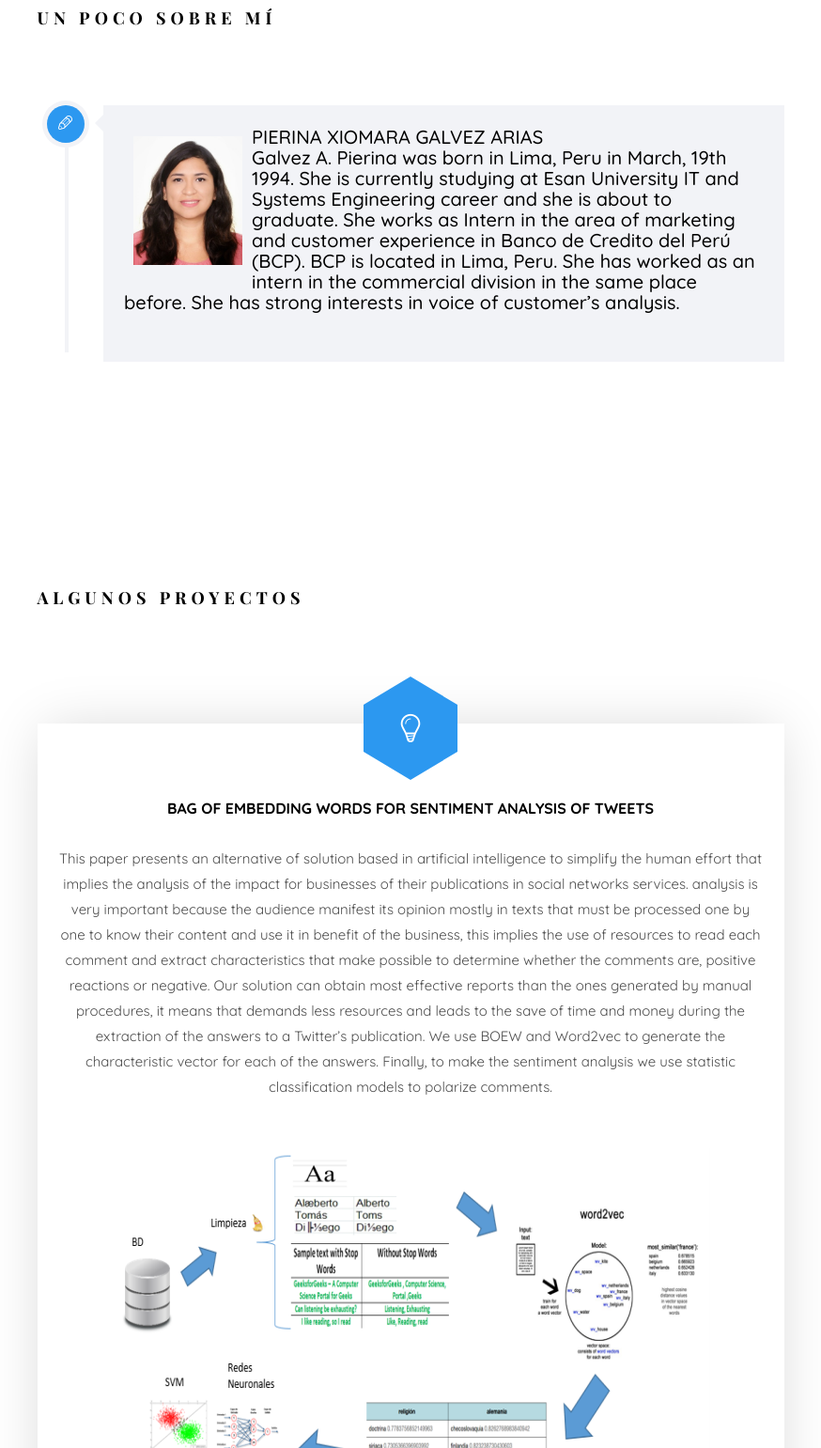
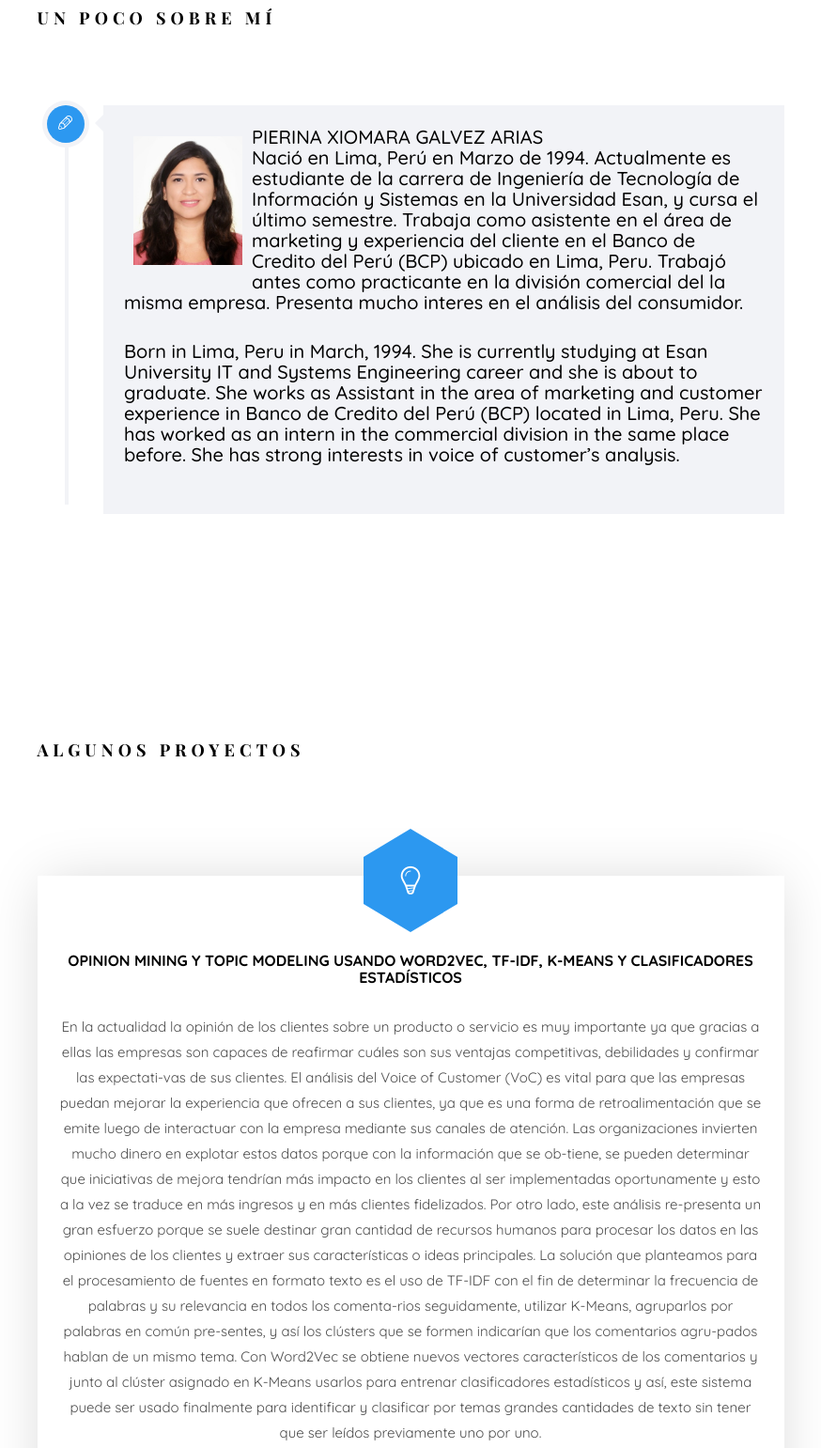
Before and after one commit to lionanalytics/opinionmining, a plain HTML site: page index.html in a window 1280 px wide. Shown: the part 1007-2548 px from the top of the page at 94% size, without its empty margins (353-1227 px from the left). Drawn offline with nearby package versions, Linux system fonts and the light colour scheme; files whose address does not match are found by name; a web font is replaced by a local one.

Commit message:
Update index.html

```diff
--- a/index.html
+++ b/index.html
@@ -74,8 +74,8 @@
 				<div id="navbar" class="collapse">
 					<ul>
 						<li class="active"><a href="#" data-nav-section="home">Home</a></li>
-						<li><a href="#" data-nav-section="biography">Equipo</a></li>
-						<li><a href="#" data-nav-section="projects">Proyectos</a></li>
+						<li><a href="#" data-nav-section="biography">Autor</a></li>
+						<li><a href="#" data-nav-section="projects">Abstract</a></li>
 						<li><a href="#" data-nav-section="publication">Resultados</a></li>
 					</ul>
 				</div>
@@ -138,10 +138,15 @@ Copyright &copy;<script>document.write(new Date().getFullYear());</script> All r
 					               <div class="timeline-label">
 							       <img style = "width: 20%;height: 20%; float: left;padding: 10px" src="images/pierina.jpg"></img>
 					                  <h2><a href="#">PIERINA XIOMARA GALVEZ ARIAS</a>
-					                  <p>Galvez A. Pierina was born in Lima, Peru in March, 19th 1994. She is currently studying at
+							 <p>Nació en Lima, Perú en Marzo de 1994. Actualmente es estudiante de la carrera de Ingeniería
+								 de Tecnología de Información y Sistemas en la Universidad Esan, y cursa el último semestre.
+								Trabaja como asistente en el área de marketing y experiencia del cliente en el Banco de
+								Credito del Perú (BCP) ubicado en Lima, Peru. Trabajó antes como practicante en la división
+								comercial del la misma empresa. Presenta mucho interes en el análisis del consumidor. </p>
+					                  <p>Born in Lima, Peru in March, 1994. She is currently studying at
 								Esan University IT and Systems Engineering career and she is about to graduate.
-								She works as Intern in the area of marketing and customer experience in Banco de
-								Credito del Perú (BCP). BCP is located in Lima, Peru. She has worked as an intern in the
+								She works as Assistant in the area of marketing and customer experience in Banco de
+								Credito del Perú (BCP) located in Lima, Peru. She has worked as an intern in the
 								commercial division in the same place before. She has strong interests in voice of
 								customer’s analysis.</p>
 					               </div>
@@ -170,24 +175,30 @@ Copyright &copy;<script>document.write(new Date().getFullYear());</script> All r
 									<i class="icon-bulb"></i>
 								</span>
 								<div class="desc">
-									<h3>Bag of Embedding Words for Sentiment Analysis of Tweets </h3>
-									<p>This paper presents an alternative of solution based in artificial intelligence to simplify the human effort that
-										implies the analysis of the impact for businesses of their publications in social networks services.
-										analysis is very important because the audience manifest its opinion mostly in texts that must be processed one
-										by one to know their content and use it in benefit of the business, this implies the use of resources to read
-										each comment and extract characteristics that make possible to determine whether the comments are, positive
-										reactions or negative. Our solution can obtain most effective reports than the ones generated
-										by manual procedures, it means that demands less resources and leads to the save of time and money
-										during the extraction of the answers to a Twitter’s publication. We use BOEW and Word2vec to generate the
-										characteristic vector for each of the answers. Finally, to make the sentiment analysis we use statistic classification
-										models to polarize comments.</p>
+									<h3>Opinion Mining y Topic Modeling usando Word2Vec, TF-IDF, K-means y clasificadores estadísticos </h3>
+									<p>En la actualidad la opinión de los clientes sobre un producto o servicio es muy importante ya que
+									gracias a ellas las empresas son capaces de reafirmar cuáles son sus ventajas competitivas, debilidades
+									y confirmar las expectati-vas de sus clientes. El análisis del Voice of Customer (VoC) es vital para que
+									las empresas puedan mejorar la experiencia que ofrecen a sus clientes, ya que es una forma de retroalimentación
+									que se emite luego de interactuar con la empresa mediante sus canales de atención. Las organizaciones invierten
+									mucho dinero en explotar estos datos porque con la información que se ob-tiene, se pueden determinar que
+									iniciativas de mejora tendrían más impacto en los clientes al ser implementadas oportunamente y esto
+									a la vez se traduce en más ingresos y en más clientes fidelizados. Por otro lado, este análisis re-presenta un
+									gran esfuerzo porque se suele destinar gran cantidad de recursos humanos para procesar los datos en las opiniones
+									de los clientes y extraer sus características o ideas principales. La solución que planteamos para el procesamiento
+									de fuentes en formato texto es el uso de TF-IDF con el fin de determinar la frecuencia de palabras y su relevancia
+									en todos los comenta-rios seguidamente, utilizar K-Means, agruparlos por palabras en común pre-sentes,
+									y así los clústers que se formen indicarían que los comentarios agru-pados hablan de un mismo tema. Con Word2Vec
+									se obtiene nuevos vectores característicos de los comentarios y junto al clúster asignado en K-Means
+									usarlos para entrenar clasificadores estadísticos y así, este sistema puede ser usado finalmente
+									para identificar y clasificar por temas grandes cantidades de texto sin tener que ser leídos previamente uno por uno.</p>
 								</div>
 								<div>
-									<img src="images/bag.jpg"></img>
+									<img src="images/metodologia_om.png"></img>
 								</div>
 							</div>
 						</div>
-						<div class="col-md-12 text-center animate-box">
+						<!--<div class="col-md-12 text-center animate-box">
 							<div class="services color-9">
 								<span class="icon">
 									<i class="icon-layers2"></i>
@@ -204,7 +215,7 @@ Copyright &copy;<script>document.write(new Date().getFullYear());</script> All r
 
 								</div>
 							</div>
-						</div>
+						</div> -->
 						<!--
 						<div class="col-md-4 text-center animate-box">
 							<div class="services color-2">
```
